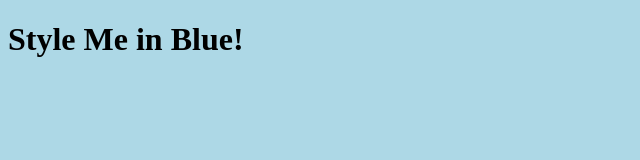
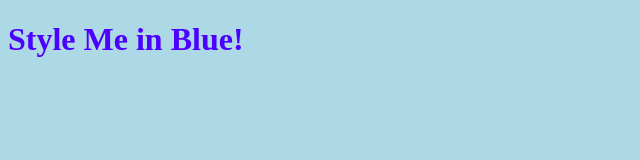
Before and after one commit to Anamrga/WebDev, a plain HTML site: page 5.1. Adding CSS/inline.html in a window 1280 px wide. Shown: the whole page, without its empty margins (0-640 px from the left). Drawn offline with Linux system fonts and the light colour scheme.

Commit message:
html multipage, starting css

```diff
--- a/5.1. Adding CSS/inline.html
+++ b/5.1. Adding CSS/inline.html
@@ -6,9 +6,10 @@
     <style>
       html{background-color:lightblue;
     </style>
+
   </head>
 
   <body>
-    <h1>Style Me in Blue!</h1>
+    <h1 style="color: rgb(76, 0, 255);"> Style Me in Blue!</h1>
   </body>
 </html>
--- a/5.1. Adding CSS/style.css
+++ b/5.1. Adding CSS/style.css
@@ -1 +1,2 @@
 html {background-color: green;}
+h1 {color: rgb(1, 29, 1);}
```
Also changed, not shown: 5.1. Adding CSS/internal.html (+9 -1 lines), Capstone-1/index.html (+1 -1 lines), Notas/NotasCursoCSS.html (+1 -0 lines).
